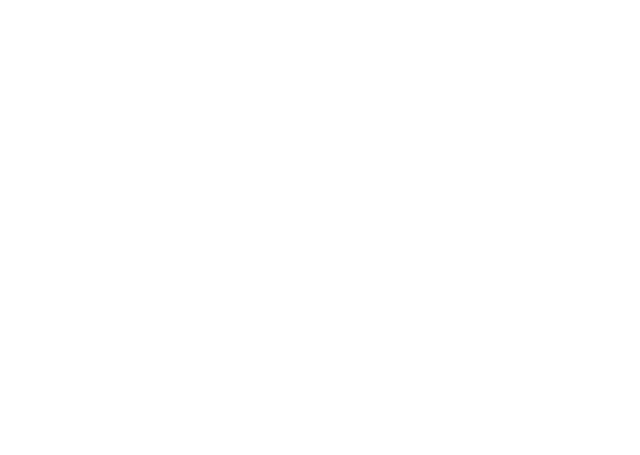
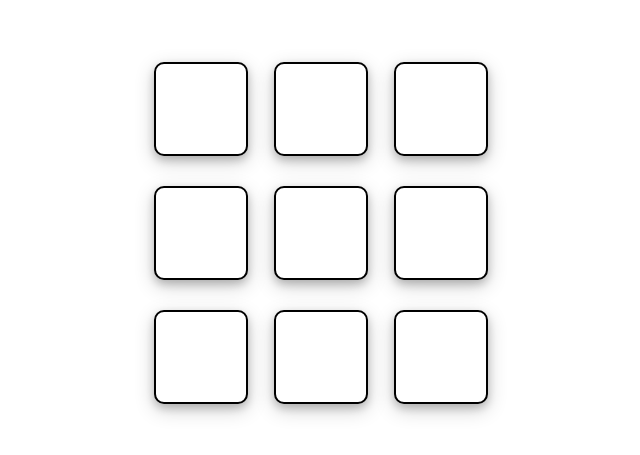
Before and after one commit to pranilveer/MatrixGame, a React (Vite) app: page / in a window 1280 px wide. Shown: the part 167-622 px from the top of the page, without its empty margins (321-961 px from the left). Built offline with nearby package versions, Linux system fonts and the light colour scheme.

Commit message:
Basic 3x3 Matrix Grid css Added

```diff
--- a/src/components/Gridbox/GridBox.css
+++ b/src/components/Gridbox/GridBox.css
@@ -0,0 +1,28 @@
+.container {
+    display: flex;
+    flex-direction: column;
+    align-items: center;
+    gap: 20px;
+    padding: 20px;
+}
+
+.grid-box {
+    display: grid;
+    grid-template-columns: repeat(3, 90px);
+    gap: 30px;
+}
+
+.box {
+    width: 90px;
+    height: 90px;
+    border: 2px solid black;
+    border-radius: 10px;
+    cursor: pointer;
+    box-shadow: 0 4px 8px 0 rgba(0, 0, 0, 0.2), 0 6px 20px 0 rgba(0, 0, 0, 0.19);
+    transition: background-color 0.3s ease;
+}
+
+.box:hover{
+    transform: scale(1.1);
+    transition: 0.3s ease;
+}
```
